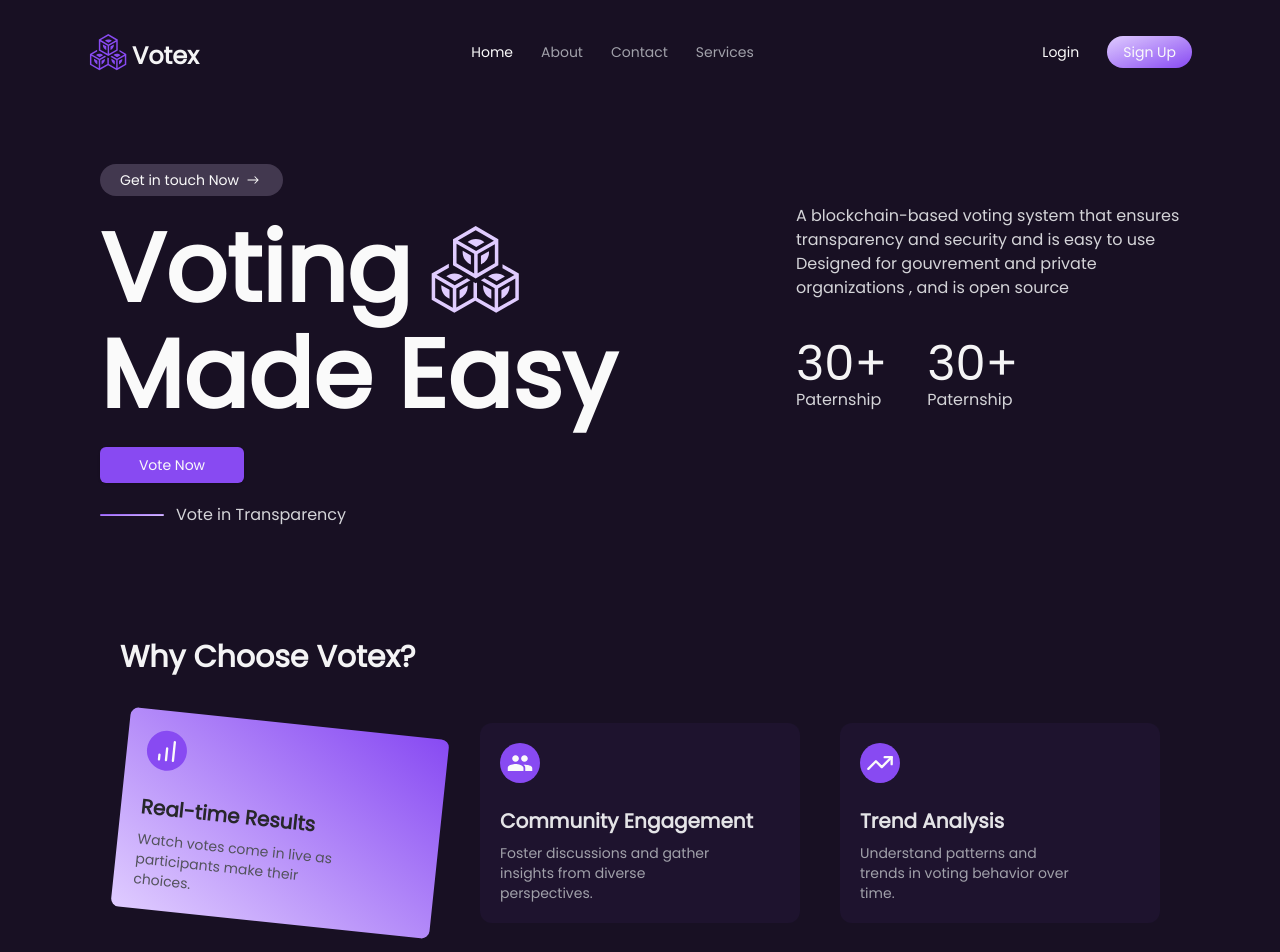
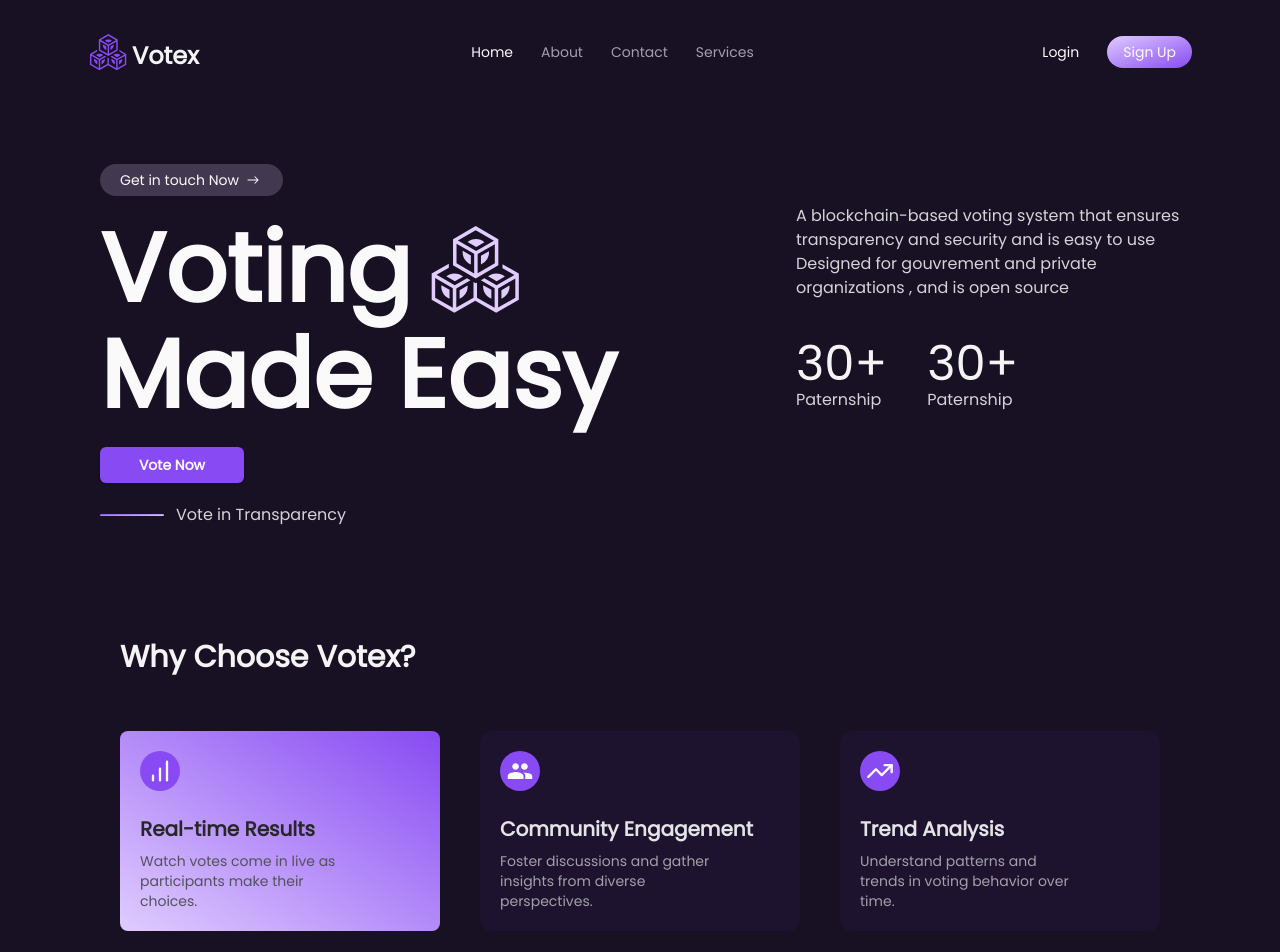
Before and after one commit to Achraftic/votex_frontend, a React (Vite) app: page / in a window 1280 px wide. Shown: the top 952 px of the page. Built offline with nearby package versions, Linux system fonts and the light colour scheme.

Commit message:
add some animation

```diff
--- a/package.json
+++ b/package.json
@@ -17,9 +17,10 @@
     "axios": "^1.7.9",
     "class-variance-authority": "^0.7.1",
     "clsx": "^2.1.1",
+    "framer-motion": "^11.16.0",
     "lucide-react": "^0.469.0",
-    "react": "^18.3.1",
-    "react-dom": "^18.3.1",
+    "react": "19.0.0",
+    "react-dom": "19.0.0",
     "react-hook-form": "^7.54.2",
     "react-icons": "^5.4.0",
     "react-router": "^7.1.1",
--- a/src/components/Header.tsx
+++ b/src/components/Header.tsx
@@ -1,8 +1,13 @@
 import { GiCubeforce } from 'react-icons/gi'
 import { VscListSelection } from 'react-icons/vsc'
 import { NavLink } from 'react-router'
+import PhoneSideBar from './PhoneSideBar'
+import { useState } from 'react'
+import { AnimatePresence } from 'framer-motion'
+import { IoMdClose } from 'react-icons/io'
 
 export default function Header() {
+    const [isOpen, setIsOpen] = useState(false)
     return (
         <header className="flex  justify-between  items-center">
             <h1 className="text-2xl   font-semibold text-zinc-100 flex gap-1 "><GiCubeforce size={40}
@@ -22,7 +27,11 @@ export default function Header() {
                 </div>
             </nav>
 
-            <VscListSelection size={30} className="text-zinc-50 md:hidden" />
+            {!isOpen ? <VscListSelection onClick={() => setIsOpen(prev => !prev)} size={30} className="text-zinc-50 cursor-pointer md:hidden z-[100]" />
+                : <IoMdClose onClick={() => setIsOpen(prev => !prev)} size={30} className="text-zinc-50 cursor-pointer md:hidden z-[100]" />}
+            <AnimatePresence>
+                {isOpen && <PhoneSideBar />}
+            </AnimatePresence>
         </header>
     )
 }
--- a/src/components/Hero.tsx
+++ b/src/components/Hero.tsx
@@ -16,7 +16,7 @@ export default function Hero() {
                 <h1 className="lg:text-8xl sm:text-7xl text-6xl  font-bold text-zinc-50  lg:leading-[1.1] flex items-center flex-wrap  ">
                     Voting<GiCubeforce className="text-secondary mx-4" />Made Easy
                 </h1>
-                <Button variant="default" className="w-36 ">
+                <Button variant="default" className="w-36 font-semibold ">
                     Vote Now
                 </Button>
                 <div className="flex gap-3 items-center ">
--- a/src/components/HowWork.tsx
+++ b/src/components/HowWork.tsx
@@ -1,7 +1,7 @@
 
-export default function HowWork() {
+export default function  HowWork() {
     return (
-        <section className="py-8 bg-gradient-to-br rounded-lg from-primary to-secondary/70">
+        <section className="py-8  bg-gradient-to-br rounded-lg from-primary to-secondary/70">
             <div className="mx-auto w-full max-w-7xl px-4 sm:px-6 lg:px-8">
                 <h2 className="text-3xl text-zinc-100 font-bold mb-12">How Votex Works</h2>
                 <div className="grid grid-cols-1 md:grid-cols-2 lg:grid-cols-3 gap-10">
--- /dev/null
+++ b/src/components/PhoneSideBar.tsx
@@ -0,0 +1,53 @@
+import { motion } from 'framer-motion';
+import { cn } from '../lib/utils';
+
+export default function PhoneSideBar() {
+    const sidebarVariants = {
+        hidden: { opacity: 0 },
+        show: {
+            opacity: 1,
+            transition: {
+                staggerChildren: 0.25,
+            },
+        },
+    };
+
+    const itemVariants = {
+        hidden: { opacity: 0, y: 20 },
+        show: { opacity: 1, y: 0 },
+    };
+
+    const transitionProps = {
+        ease: "easeInOut",
+        duration: 0.4,
+    };
+
+    return (
+        <motion.div
+            exit={{ width: "0%", borderRadius: "0px 0 0 0px",height:"0px" }}
+            whileInView={{ width: "50%", borderRadius: "0 50px 50px 0",height:"100%" }}
+            // animate={{ width: "50%", borderRadius: "0 50px 50px 0",height:"100%" }}
+            className="fixed top-0 left-0 h-full w-16 md:hidden bg-primary z-50 overflow-hidden"
+        >
+            <motion.ul
+                variants={sidebarVariants}
+                initial="hidden"
+                animate="show"
+                exit="hidden"
+                className="flex flex-col gap-7 p-10 text-3xl text-zinc-100"
+            >
+                {["Home", "About", "Contact", "Services"].map((item, index) => (
+                    <motion.li
+                        key={index}
+
+                        variants={itemVariants}
+                        transition={transitionProps}
+                        className={cn("hover:text-background transition-colors cursor-pointer", index === 0 && "text-background")}
+                    >
+                        {item}
+                    </motion.li>
+                ))}
+            </motion.ul>
+        </motion.div>
+    );
+}
--- a/src/components/Services.tsx
+++ b/src/components/Services.tsx
@@ -1,24 +1,40 @@
+import { useEffect, useRef } from 'react'
 import { services } from '../data'
 import { cn } from '../lib/utils'
+import { motion, useInView } from 'framer-motion'
+export default function Services() {
+    const animation = {
+        hidden: { opacity: 0 },
+        show: {
+            opacity: 1,
+            transition: {
+                staggerChildren: 0.25
+            }
+        }
+    }
+    const ref = useRef(null)
+    const isInView = useInView(ref,{once:true})
+    useEffect(() => {
+        console.log("Element is in view: ", isInView)
+    }, [isInView])
 
-export default function Services() {
 
     return (
-        <section className="py-8">
+        <section ref={ref} className="py-8">
             <div className="mx-auto w-full max-w-7xl  sm:px-6 lg:px-8">
-                <h2 className="text-3xl text-zinc-100 font-bold mb-12 ">Why Choose Votex?</h2>
-                <div className="grid grid-cols-1 lg:grid-cols-3  md:grid-cols-2  gap-10">
+                <h2 className="text-3xl text-zinc-100 font-bold mb-14 ">Why Choose Votex?</h2>
+                <motion.div variants={animation} initial="hidden" animate={isInView ? "show" : "hidden"} className="grid grid-cols-1 lg:grid-cols-3  md:grid-cols-2  gap-10">
                     {services.map((feature, index) => (
-                        <div key={index} className={cn(" p-5 rounded-xl    cursor-pointer", index === 0 ? "rotate-6 bg-gradient-to-tr rounded-lg from-secondary to-primary " : "bg-primary/5")}>
-                            <span className="rounded-full bg-primary block w-max p-1.5">
+                        <motion.div  variants={{ hidden: { opacity: 0, y: 20 }, show: { opacity: 1, y: 0 } }} key={index} className={cn(" p-5 rounded-xl    cursor-pointer", index === 0 ? "rotate-6 bg-gradient-to-tr rounded-lg from-secondary to-primary " : "bg-primary/5")}>
+                            <motion.span className="rounded-full bg-primary block w-max p-1.5">
 
                                 <feature.icon className="h-7 w-7 text-zinc-50  " />
-                            </span>
+                            </motion.span>
                             <h3 className={cn("text-xl font-semibold mb-2 mt-6 ", index === 0 ? "text-zinc-800" : "text-zinc-200")} >{feature.title}</h3>
                             <p className={cn("text-zinc-400 w-3/4", index === 0 ? "text-zinc-600" : "")} >{feature.description}</p>
-                        </div>
+                        </motion.div>
                     ))}
-                </div>
+                </motion.div>
             </div>
         </section>
     )
--- a/src/components/auth/Form.tsx
+++ b/src/components/auth/Form.tsx
@@ -3,13 +3,13 @@ import { Input } from '../ui/input'
 import { Button } from '../ui/button'
 import { GiCubeforce } from 'react-icons/gi'
 import { NavLink } from 'react-router'
-
+import { motion } from 'framer-motion'
 type FormProps = {
   type: "login" | "signup",
 }
 export default function Form({ type = "login" }: FormProps) {
   return (
-    <form className='w-96   border border-primary/20 hover:border-primary/70 transition ease-in-out duration-200  px-8 py-14 text-sm rounded-xl  '>
+    <motion.form initial={{ opacity: 0}} animate={{ opacity: 1}} transition={{ duration: 0.5 ,ease: "easeOut" }} className='w-96   border border-primary/20 hover:border-primary/70 transition ease-in-out duration-200  px-8 py-14 text-sm rounded-xl  '>
       <div className='flex items-center justify-center flex-col mb-6 gap-2 '>
         <GiCubeforce size={60} className="text-primary mb-5" />
         <h1 className='text-2xl font-semibold'>Yooo , Welcome Back!</h1>
@@ -55,6 +55,6 @@ export default function Form({ type = "login" }: FormProps) {
           {type === "login" ? "Login" : "Sign Up"}
         </Button>
       </div>
-    </form>
+    </motion.form>
   )
 }
--- a/src/components/ui/button.tsx
+++ b/src/components/ui/button.tsx
@@ -1,3 +1,4 @@
+/* eslint-disable react-refresh/only-export-components */
 import * as React from "react"
 import { Slot } from "@radix-ui/react-slot"
 import { cva, type VariantProps } from "class-variance-authority"
```
Also changed, not shown: 1 other file (tests, documents, lock files or other folders).
